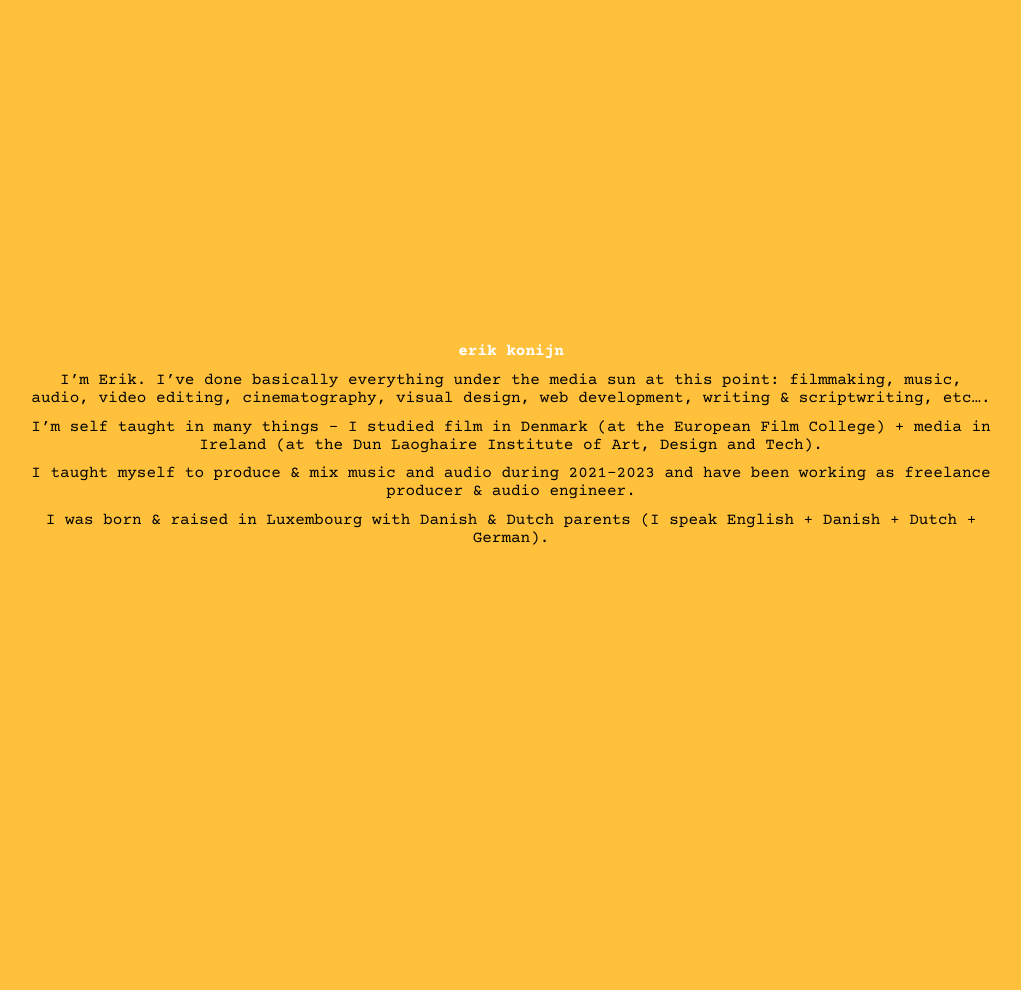
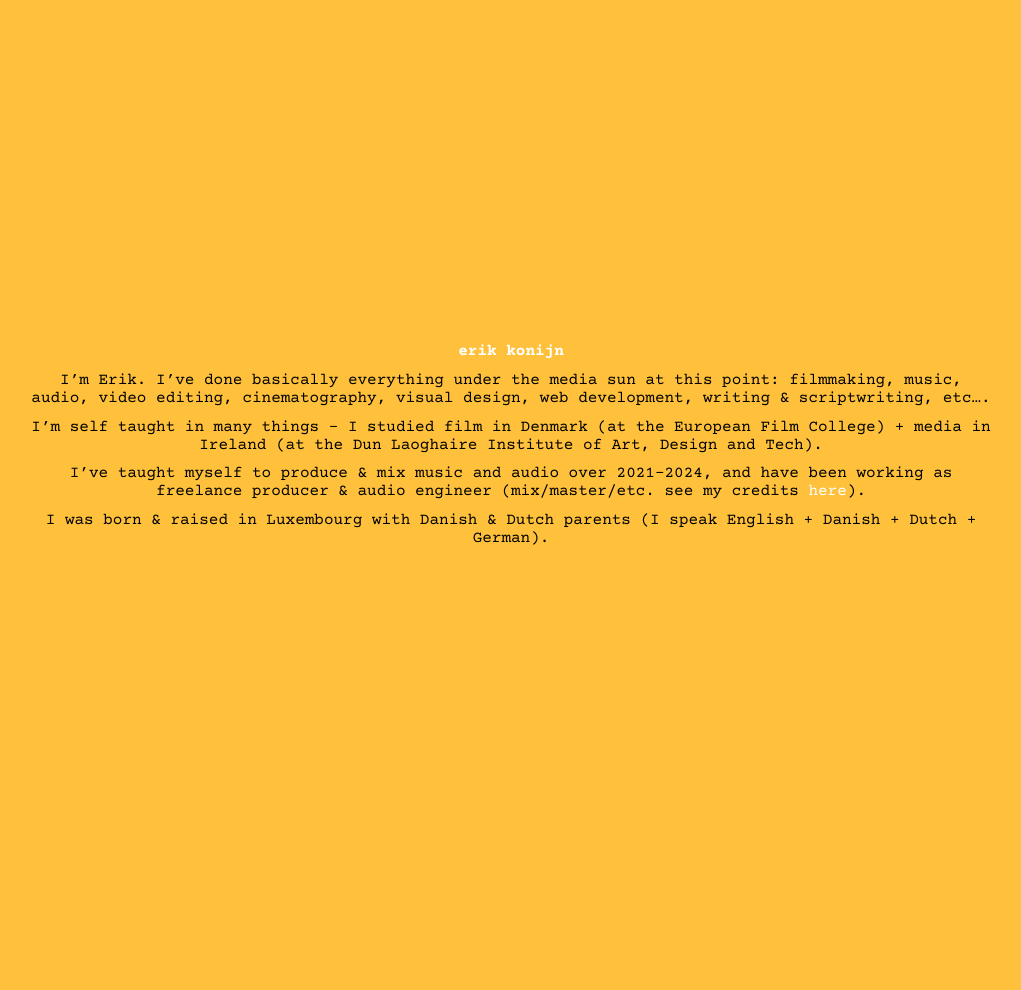
Before and after one commit to erikonijn/erikonijn.github.io, a Jekyll site: the page built from pages/about.md, in a window 1280 px wide. Shown: the whole page, without its empty margins (129-1150 px from the left). Built offline with Jekyll 4.4.1, drawn with Linux system fonts in a browser that asks for light colours.

Commit message:
tweaks to music section

```diff
--- a/pages/about.md
+++ b/pages/about.md
@@ -11,6 +11,6 @@ I'm Erik. I've done basically everything under the media sun at this point: film
 
 I'm self taught in many things - I studied film in Denmark (at the European Film College) + media in Ireland (at the Dun Laoghaire Institute of Art, Design and Tech).
 
-I taught myself to produce & mix music and audio during 2021-2023 and have been working as freelance producer & audio engineer.
+I've taught myself to produce & mix music and audio over 2021-2024, and have been working as freelance producer & audio engineer (mix/master/etc. see my credits [here](/credits)).
 
 I was born & raised in Luxembourg with Danish & Dutch parents (I speak English + Danish + Dutch + German).
```
